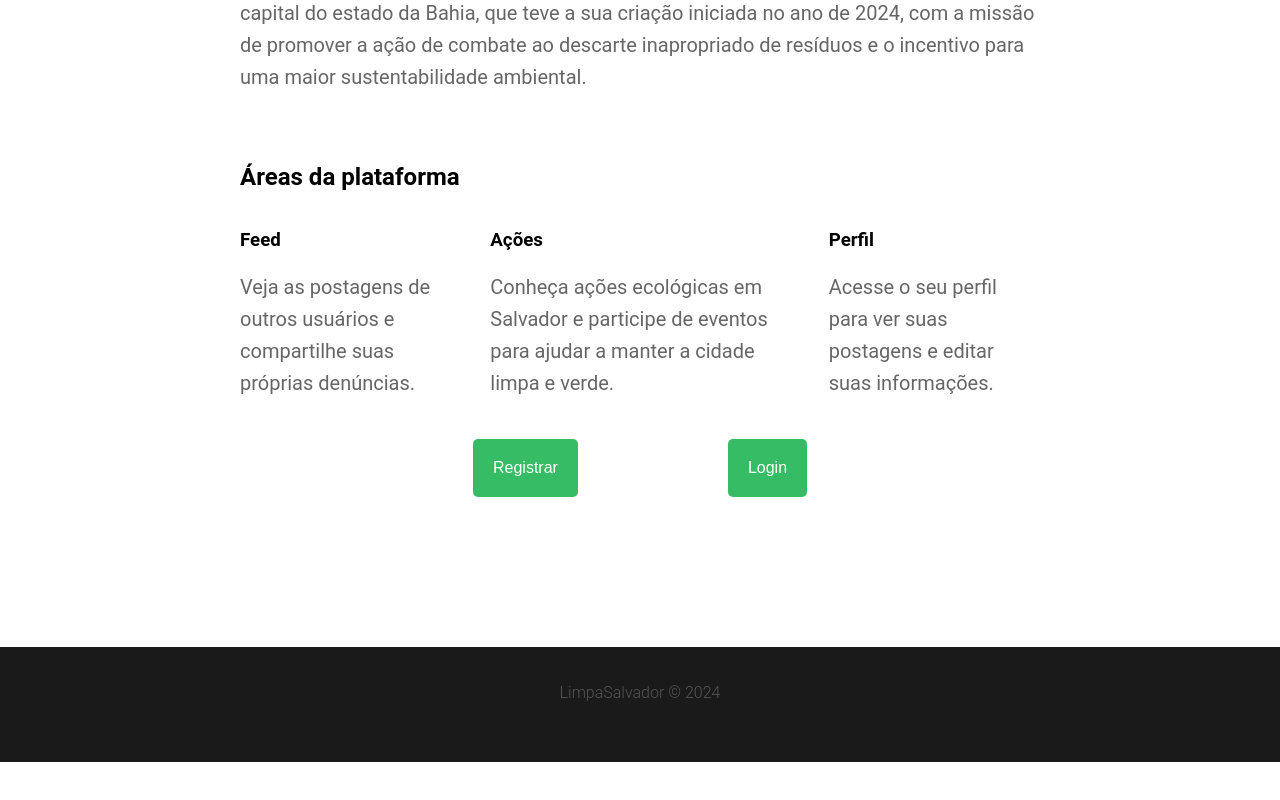
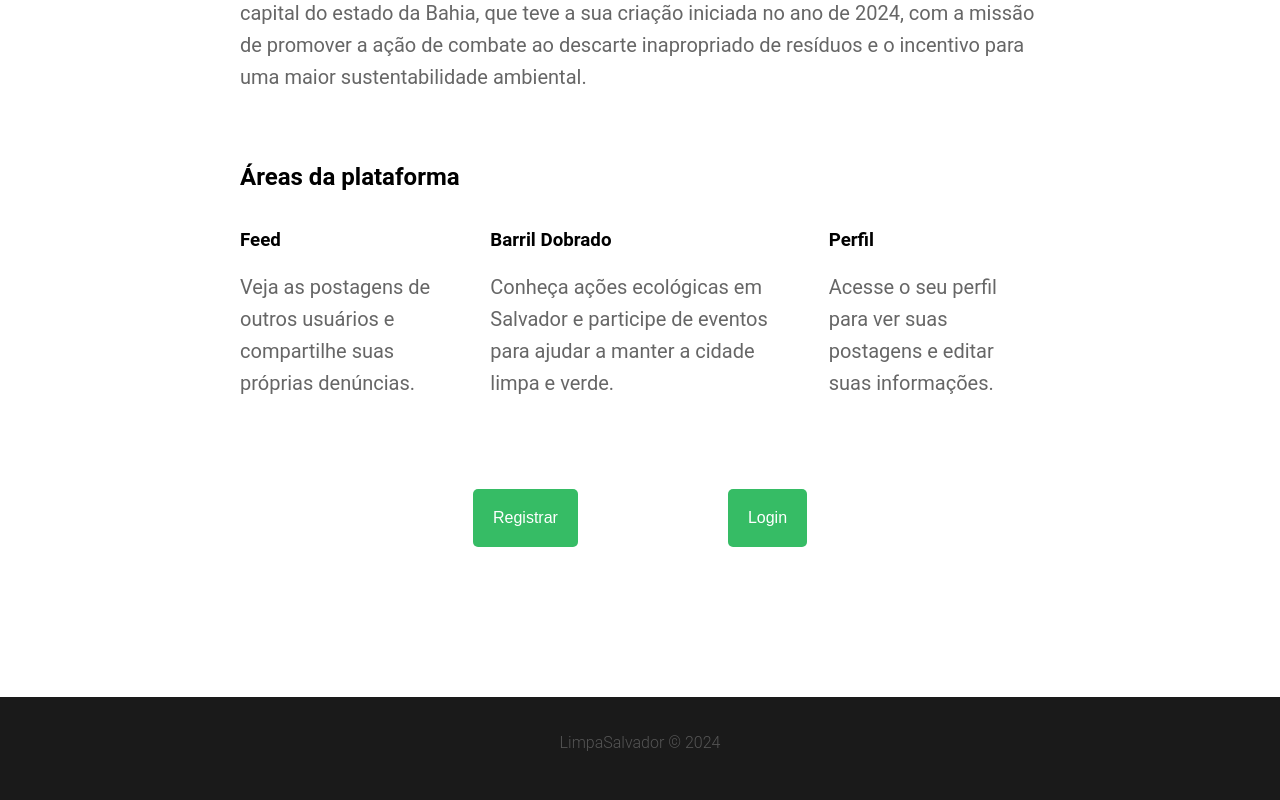
Before and after one commit to JoaoPec/limpaSalvador_Frontend, a React (Vite) app: page / in a window 1280 px wide. Shown: the part 1703-2503 px from the top of the page. Before the commit the page ends 2465 px from the top, so only its background shows below. Built offline with nearby package versions, Linux system fonts and the light colour scheme.

Commit message:
fixed buttons alighment

```diff
--- a/src/pages/Main/MainPage.jsx
+++ b/src/pages/Main/MainPage.jsx
@@ -100,7 +100,7 @@ const MainPage = () => {
                                 </p>
                             </div>
                             <div>
-                                <h3>Ações</h3>
+                                <h3>Barril Dobrado</h3>
                                 <p>
                                     Conheça ações ecológicas em Salvador e participe de eventos para ajudar a manter a cidade limpa e verde.
                                 </p>
--- a/src/pages/Main/MainPage.module.css
+++ b/src/pages/Main/MainPage.module.css
@@ -46,6 +46,7 @@
 .buttonsContainer {
     display: flex;
     justify-content: center;
+    margin-top: 50px;
     gap: 150px;
 }
 
```
